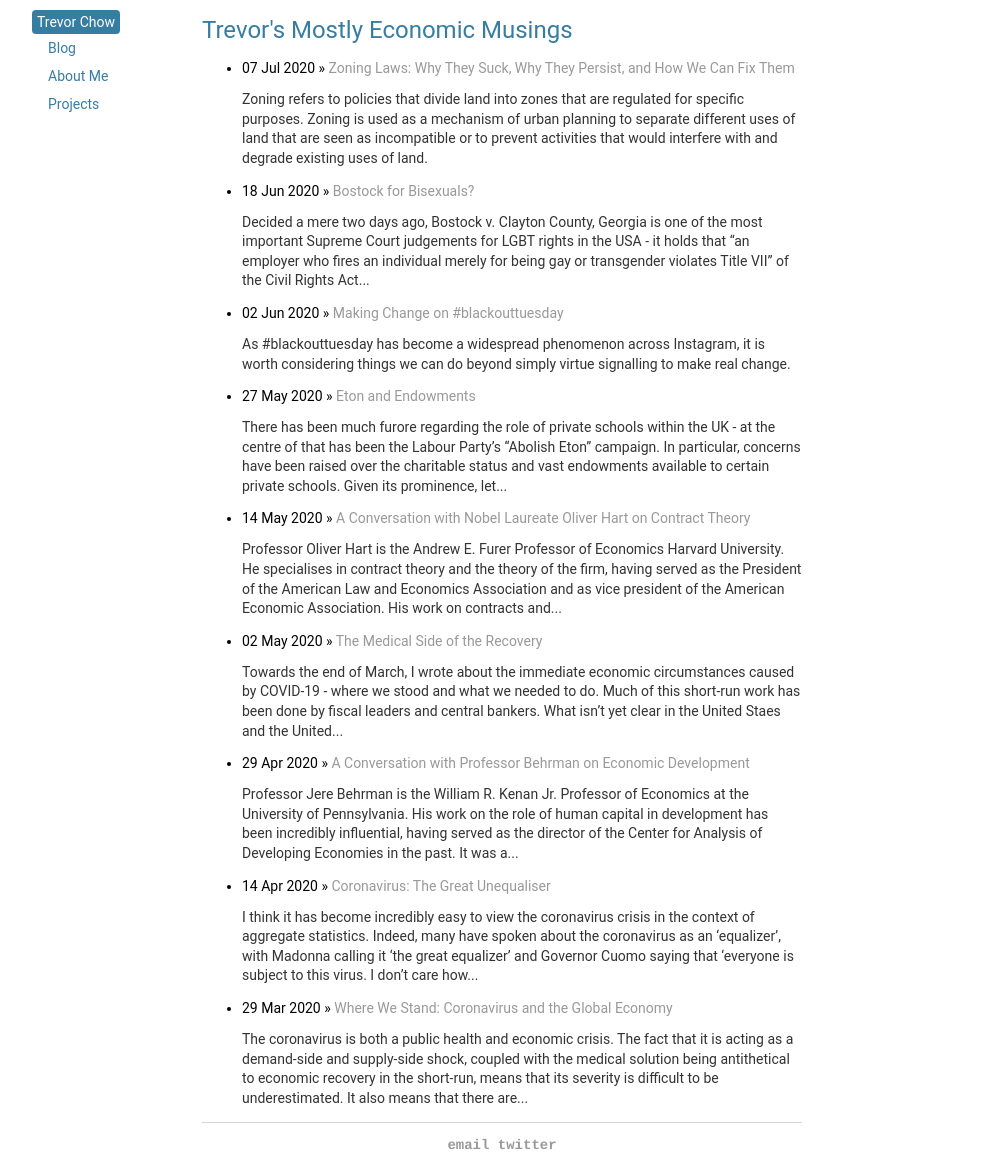
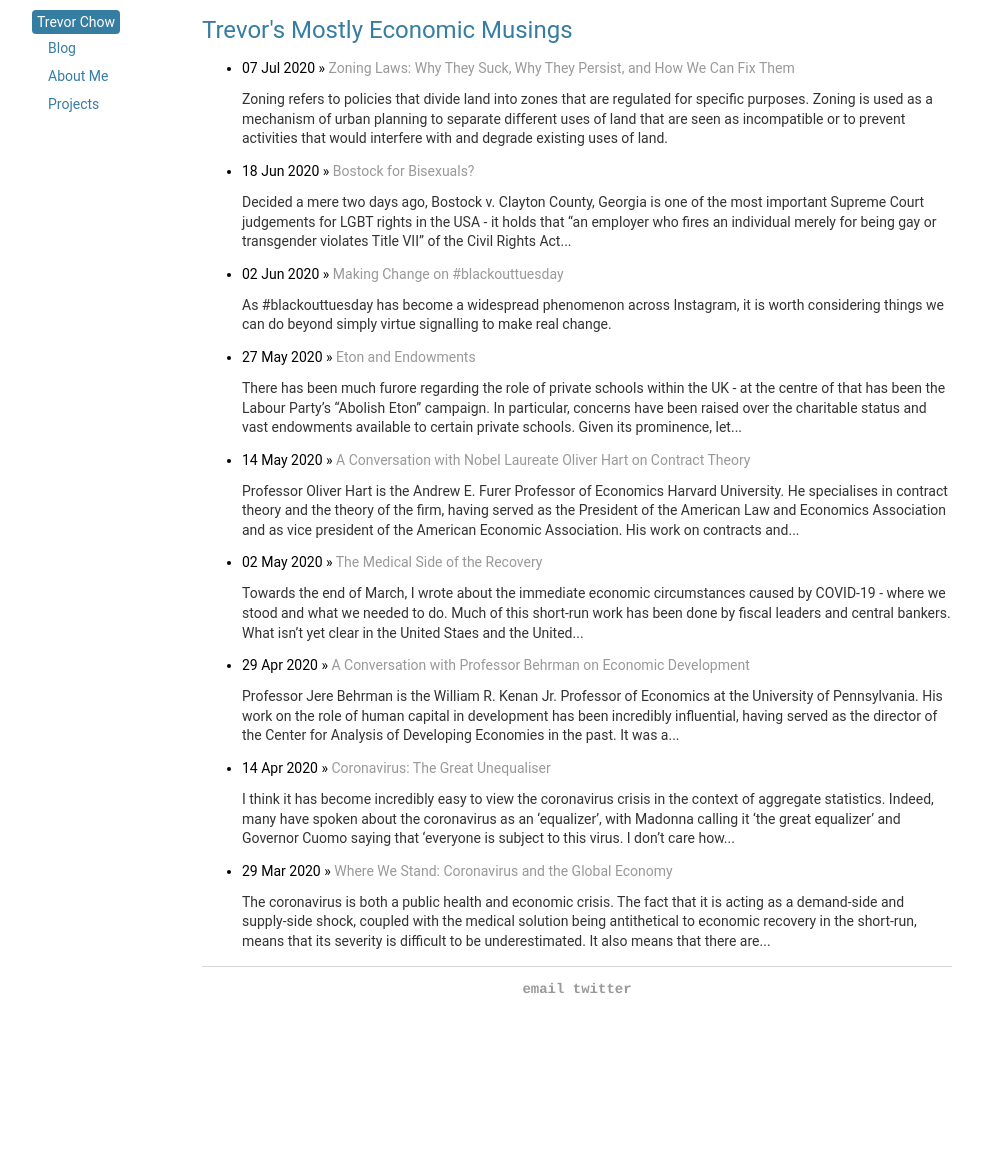
Before and after one commit to tmychow/tmychow.github.io, a Jekyll site: the page built from index.html, in a window 1280 px wide. Shown: the whole page, without its empty margins (28-1011 px from the left). Built offline with Jekyll 4.4.1, drawn with Linux system fonts in a browser that asks for light colours; after the commit the page ends 1011 px from its top, so only the background shows below that.

Commit message:
Update main.css

```diff
--- a/css/main.css
+++ b/css/main.css
@@ -1,5 +1,5 @@
 body {
-    width: 800px;
+    width: 950px;
     background-color: hsl(35%, 36%, 95%);
     margin-left: 60px;
 }
@@ -78,7 +78,7 @@ footer {
 }
 /* Style page content */
 .container {
-  width: 600px;
+  width: 750px;
   margin-left: 160px; /* Same as the width of the sidebar */
   padding: 0px 10px;
 }
```
